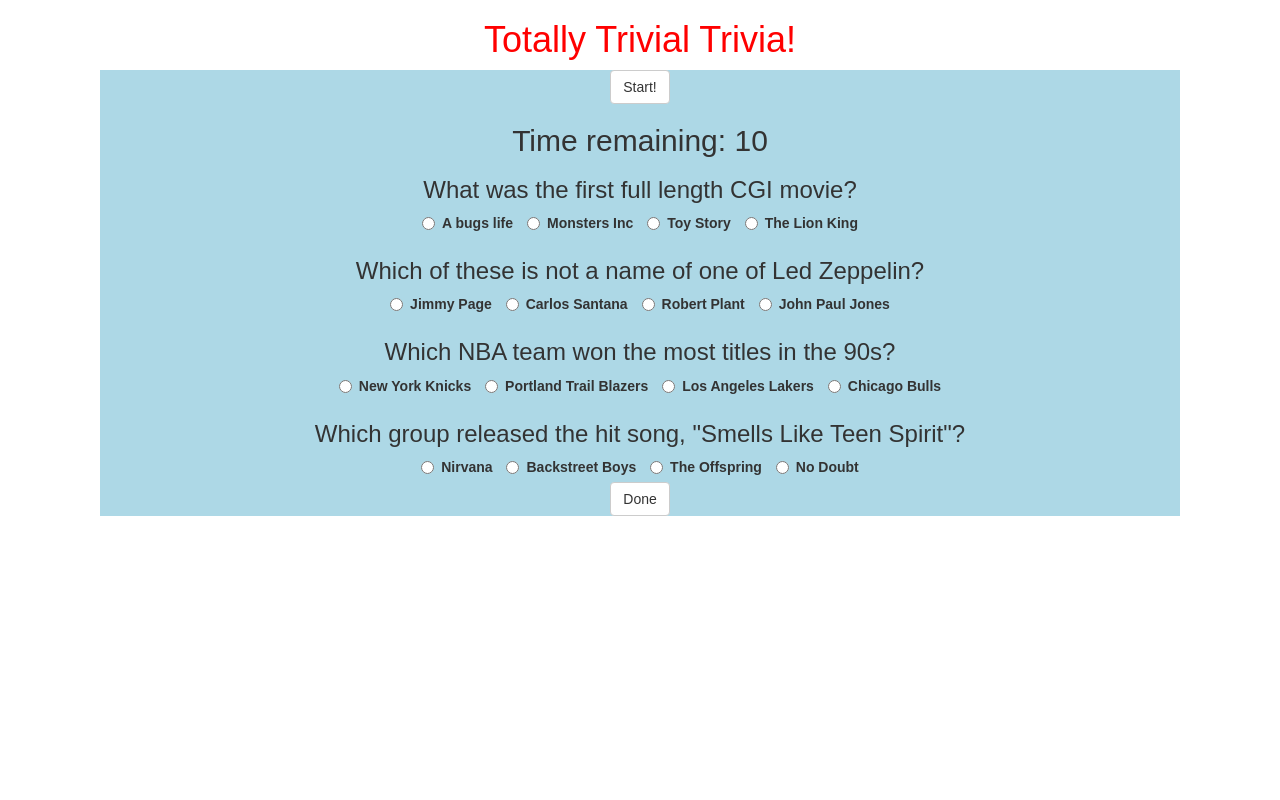
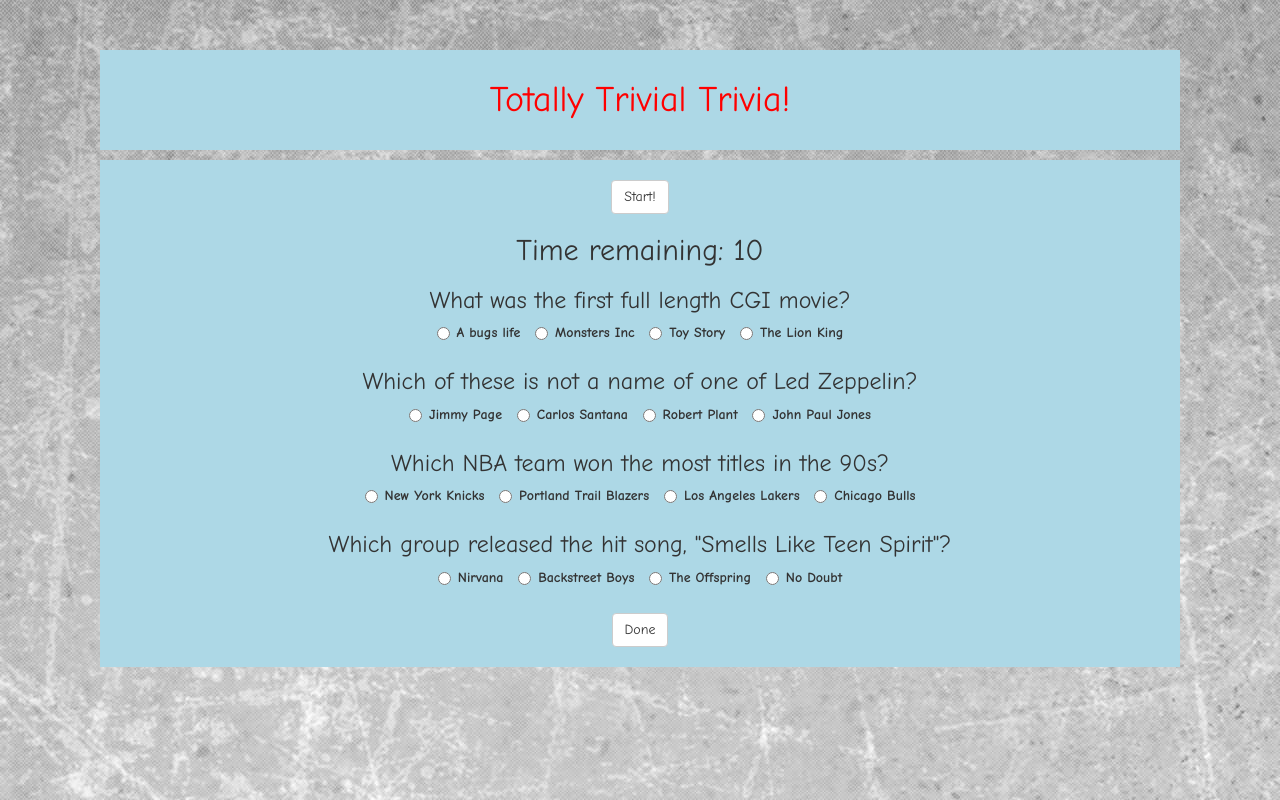
Before and after one commit to lhutchinson519/TriviaGame, a plain HTML site: page index.html in a window 1280 px wide. Drawn offline with nearby package versions, Linux system fonts and the light colour scheme.

Commit message:
final homework

```diff
--- a/assets/css/style.css
+++ b/assets/css/style.css
@@ -1,11 +1,17 @@
 body{
-	font-family: Arial;
-	background-image: "../images/6.jpg"
+	font-family: "Comic Sans MS";
+	background-image: url("../images/6.jpg");
 }
 
 h1 {
 	text-align: center;
 	color: red;
+	background-color: lightblue;
+	margin-left: 100px;
+	margin-right: 100px;
+	margin-top: 50px;
+	padding-top: 30px;
+	height: 100px;
 
 }
 
@@ -19,3 +25,12 @@ h1 {
 #allDone{
 	display: none;
 }
+
+#start{
+	margin-top: 20px;
+}
+
+#done{
+	margin-bottom: 20px;
+	margin-top: 20px;
+}
--- a/assets/javascript/app.js
+++ b/assets/javascript/app.js
@@ -26,6 +26,8 @@ var answerQuestion4= $("#Q4inlineRadio1").parent().text().trim();
     $("#done").click(function(e) {
       e.preventDefault();
       $("#allDone").show();
+      counter=1
+      $("#remaining").html(counter);
     });
 
   // if (counter==0){
@@ -36,19 +38,18 @@ var answerQuestion4= $("#Q4inlineRadio1").parent().text().trim();
 $("#start").click(function() {
      var timer = setInterval(timer, 1000);
 
-
       function timer(){
       counter--;
       $("#remaining").text(counter);
 
         if (counter <= 0){
-          console.log("something");
           clearInterval(timer);
           $("#done").click(function() {
           counter = 10;
           $("#remaining").html("10");
 
             });
+          $("#allDone").show();
           }
       }
 
```
